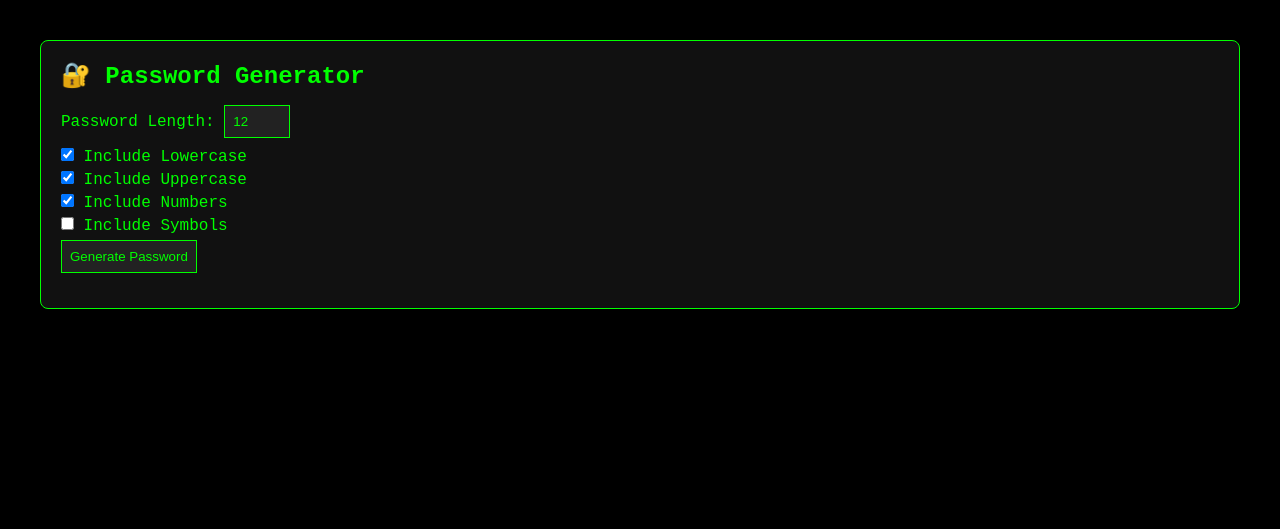
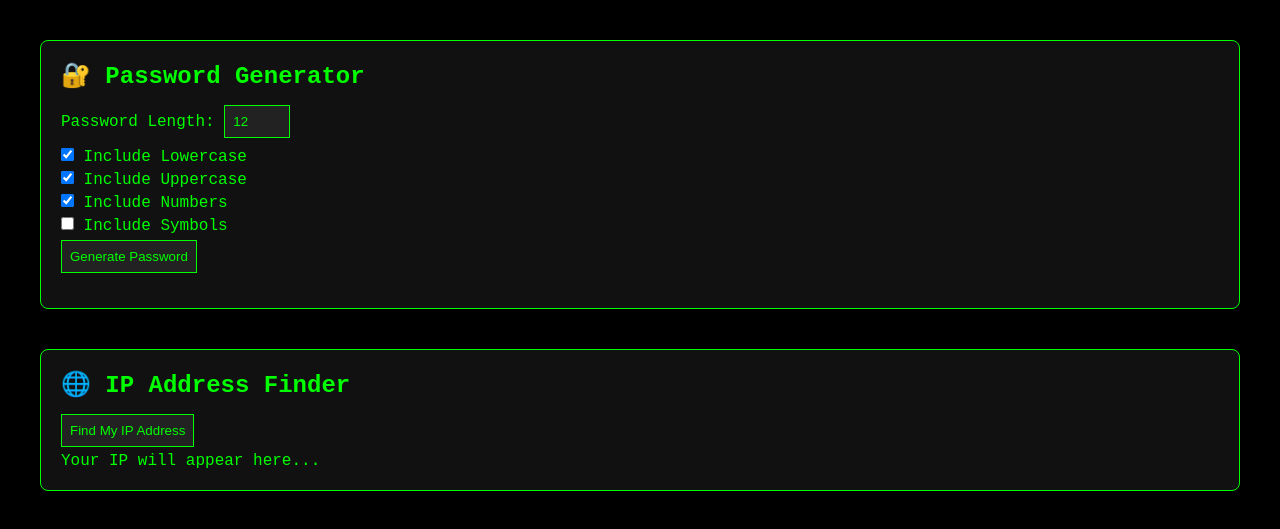
Before and after one commit to lavku826/lavku826.github.io, a plain HTML site: page index.html in a window 1280 px wide. Shown: the part 87-616 px from the top of the page. Drawn offline with Linux system fonts and the light colour scheme.

Commit message:
🚀 Added new tool

```diff
--- a/index.html
+++ b/index.html
@@ -60,7 +60,27 @@
   <label><input type="checkbox" id="symbols"> Include Symbols</label><br>
   <button onclick="generatePassword()">Generate Password</button>
   <div class="output" id="passwordResult"></div>
-</div><script>
+</div>
+<div class="tool-section" id="ip-finder">
+  <h2>🌐 IP Address Finder</h2>
+  <button onclick="getIP()">Find My IP Address</button>
+  <p id="ipResult">Your IP will appear here...</p>
+</div>
+
+<script>
+  function getIP() {
+    fetch('https://api.ipify.org?format=json')
+      .then(response => response.json())
+      .then(data => {
+        document.getElementById('ipResult').innerText = `🔎 Your IP Address is: ${data.ip}`;
+      })
+      .catch(error => {
+        document.getElementById('ipResult').innerText = '⚠️ Unable to fetch IP address.';
+        console.error(error);
+      });
+  }
+</script>
+<script>
   function generatePassword() {
     const length = parseInt(document.getElementById("length").value);
     const useLower = document.getElementById("lowercase").checked;
```
Also changed, not shown: 1 other file.
